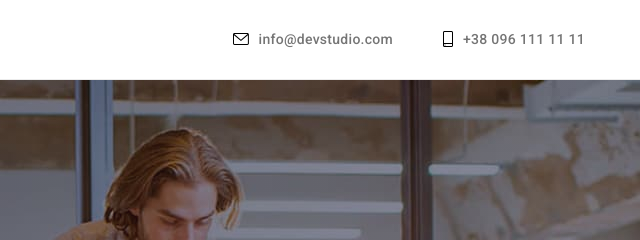
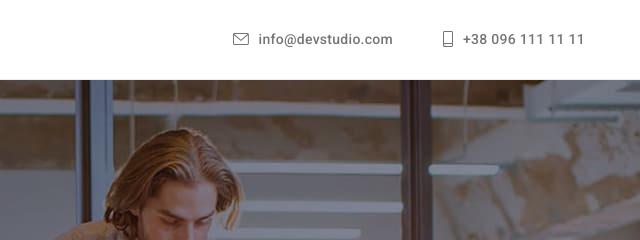
Before and after one commit to alonahaletska/goit-markup-hw-044, a plain HTML site: page index.html in a window 1280 px wide. Shown: the top 240 px of the page, 640-1280 px from the left. Drawn offline with nearby package versions, Linux system fonts and the light colour scheme.

Commit message:
изменение цвета иконок

```diff
--- a/css/styles.css
+++ b/css/styles.css
@@ -166,12 +166,14 @@ p {
 .hero-icon.envelope{
   width: 16px;
   height: 12px;
+  fill: #757575;
 
 }
 
 .hero-icon.smartphone{
   width: 10px;
   height: 16px;
+  fill: #757575;
 }
 
 .header-contact:hover .hero-icon,
```
